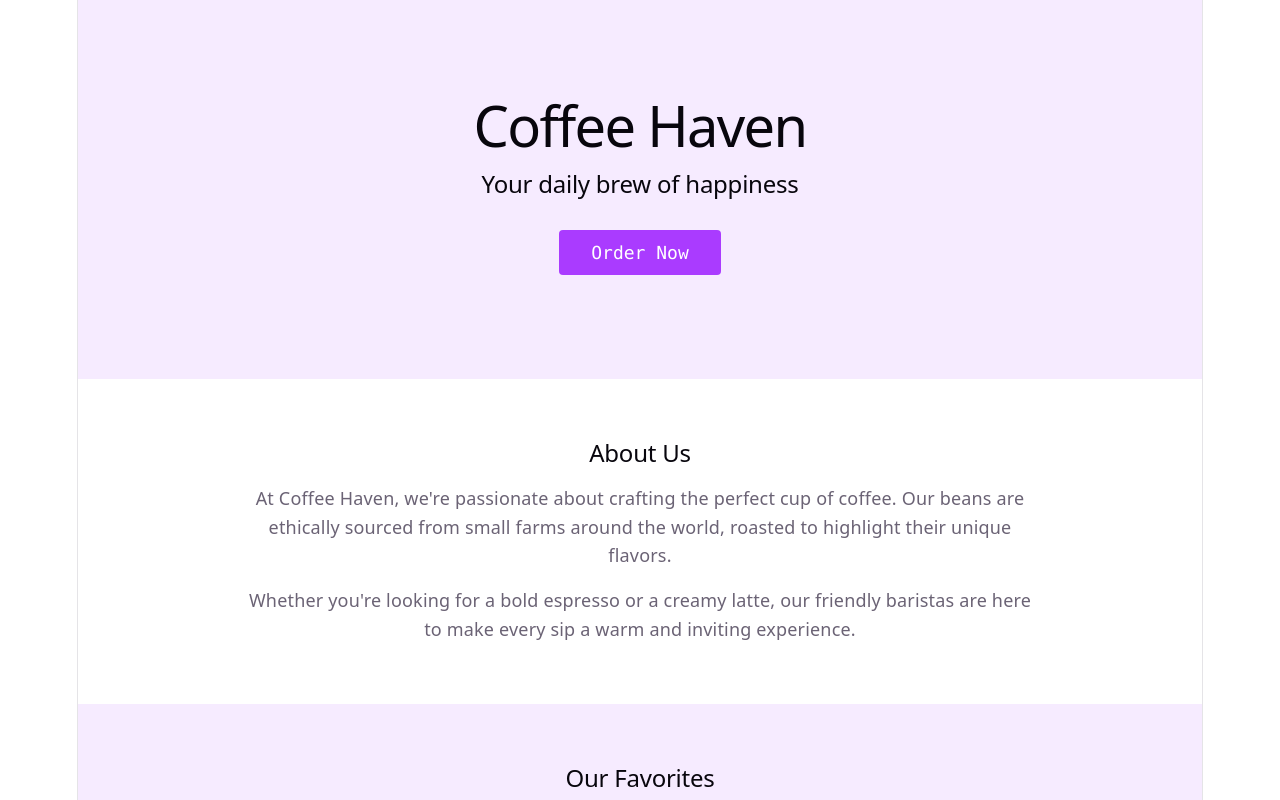
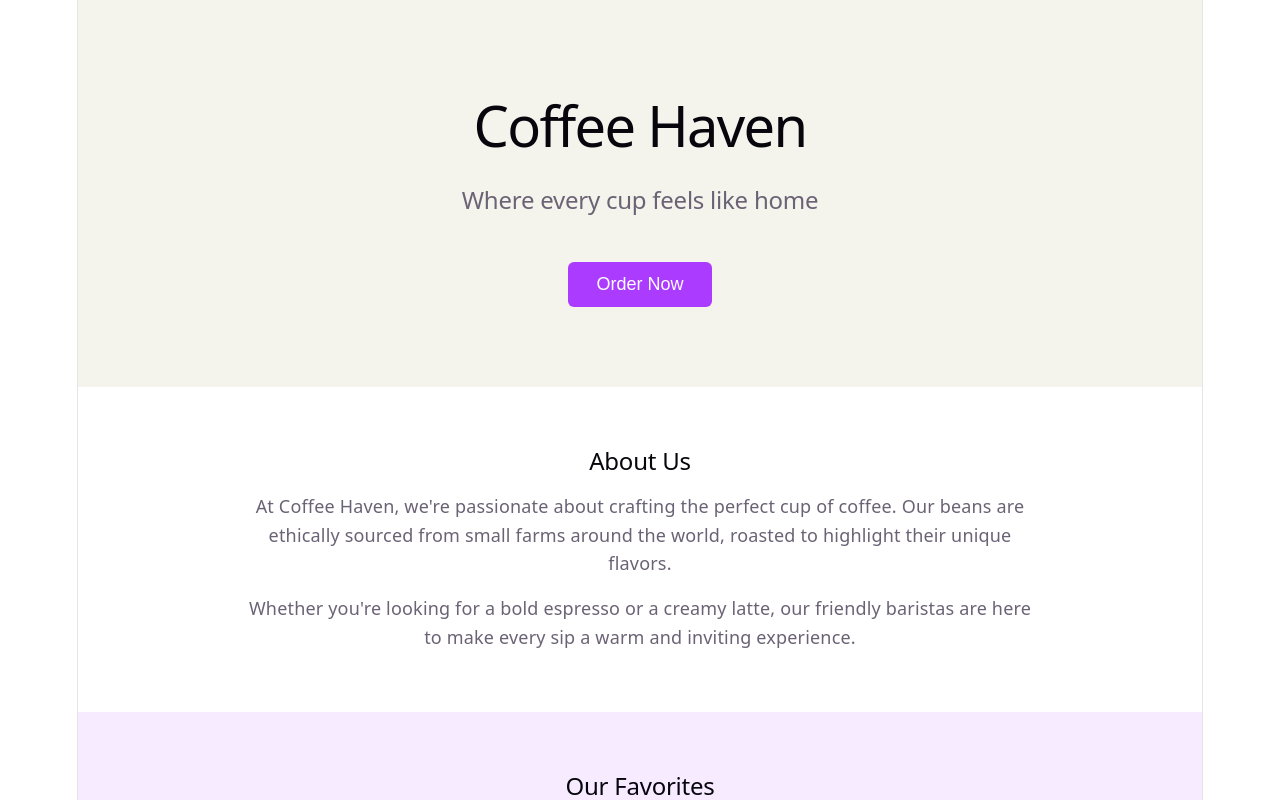
Before and after one commit to kabilhussain/N8NTestProject, a React (Vite) app in the folder my-react-app/: page / in a window 1280 px wide. Shown: the top 800 px of the page. Built offline with nearby package versions, Linux system fonts and the light colour scheme.

Commit message:
feat: update Hero to display Coffee Haven name, a warm invit (#3)

```diff
--- a/my-react-app/src/components/Hero.jsx
+++ b/my-react-app/src/components/Hero.jsx
@@ -1,36 +1,55 @@
 import React from 'react'
 
-export default function Hero() {
+const Hero = () => {
   return (
     <section
       className="hero"
       style={{
-        background: 'var(--accent-bg)',
         padding: '80px 20px',
-        textAlign: 'center',
-        color: 'var(--text-h)',
+        background: 'var(--code-bg)',
+      }}
+    >
+      <div
+        id="center"
+        style={{
+          gap: '16px',
         }}
       >
         <h1>Coffee Haven</h1>
-      <h2>Your daily brew of happiness</h2>
+        <h2
+          style={{
+            color: 'var(--text)',
+            fontSize: '24px',
+            maxWidth: '600px',
+          }}
+        >
+          Where every cup feels like home
+        </h2>
         <button
-        className="counter"
+          type="button"
           style={{
             marginTop: '24px',
+            padding: '12px 28px',
             fontSize: '18px',
-          padding: '12px 32px',
+            color: '#fff',
+            background: 'var(--accent)',
+            border: 'none',
+            borderRadius: '6px',
             cursor: 'pointer',
-          background: 'var(--accent)',
-          color: '#fff',
-          border: 'none',
-          borderRadius: '4px',
+            transition: 'background 0.3s',
           }}
-        onClick={() => {
-          // handle order action or navigate
+          onMouseEnter={e => {
+            e.currentTarget.style.background = 'var(--accent-border)'
+          }}
+          onMouseLeave={e => {
+            e.currentTarget.style.background = 'var(--accent)'
           }}
         >
           Order Now
         </button>
+      </div>
     </section>
   )
 }
+
+export default Hero
```
Lines whose indentation alone changed are shown as unchanged.
